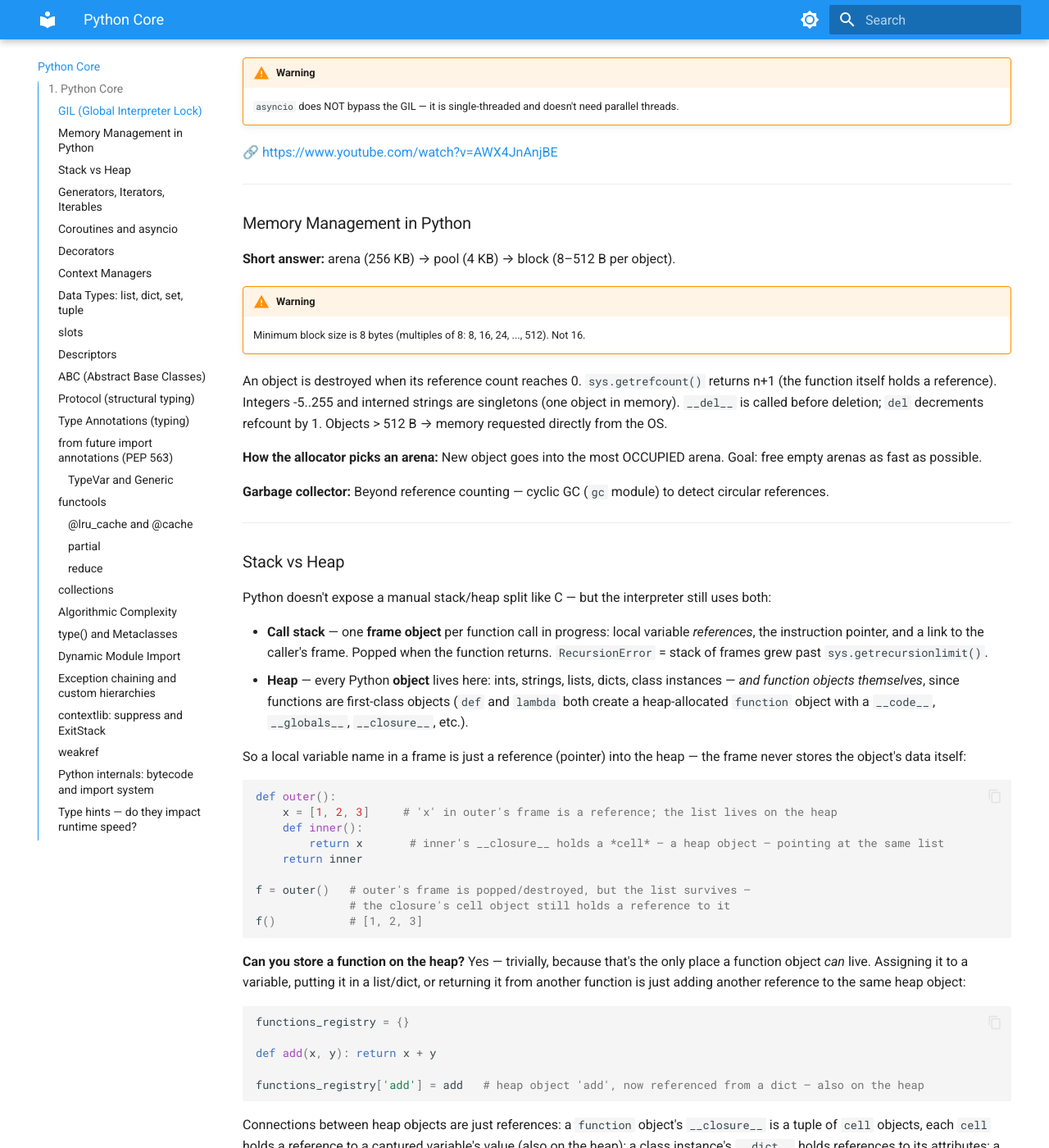
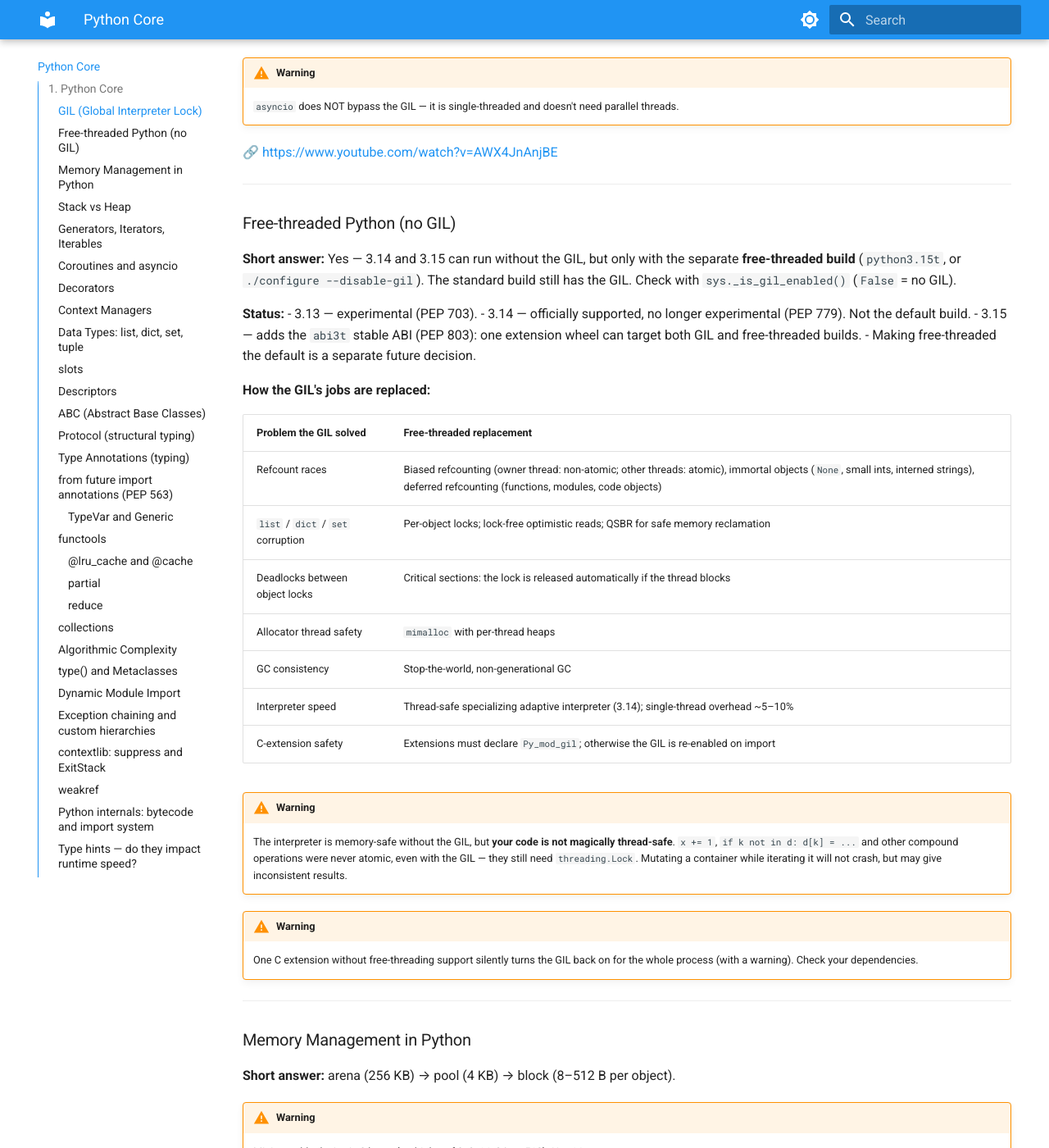
Before and after one commit to spiritEcosse/senior-kb, an MkDocs documentation site: the page built from docs/python-core.md, in a window 1280 px wide and 1400 px high, scrolled down 653 px. Shown: the whole window at 82% size. Built offline with MkDocs 1.6.1 and Material for MkDocs 9.7.7, drawn with Linux system fonts in a browser that asks for light colours; some of the changed text lies outside the part shown.

Commit message:
Add free-threaded Python (no GIL) section to python-core
Co-Authored-By: Claude Sonnet 5.5 <noreply@anthropic.com>
Claude-Session: https://claude.ai/code/session_014q7K3kB7XV1qohcAZ7tKxy

```diff
--- a/docs/python-core.md
+++ b/docs/python-core.md
@@ -17,12 +17,43 @@ A thread holds the GIL and executes bytecode. After the interval (`sys.getswitch
 3. GIL workarounds:
 - `multiprocessing` — separate interpreter per process
 - C extensions (NumPy, Pillow) — explicitly release the GIL during heavy computation
-- Free-threaded CPython (Python 3.13+, PEP 703, experimental)
+- Free-threaded CPython (`python3.14t` / `3.15t`, PEP 703) — officially supported since 3.14 (PEP 779), still opt-in; see the next section
 
 !!! warning
     `asyncio` does NOT bypass the GIL — it is single-threaded and doesn't need parallel threads.
 
 🔗 [https://www.youtube.com/watch?v=AWX4JnAnjBE](https://www.youtube.com/watch?v=AWX4JnAnjBE)
+
+---
+
+### Free-threaded Python (no GIL)
+
+**Short answer:**
+Yes — 3.14 and 3.15 can run without the GIL, but only with the separate **free-threaded build** (`python3.15t`, or `./configure --disable-gil`). The standard build still has the GIL. Check with `sys._is_gil_enabled()` (`False` = no GIL).
+
+**Status:**
+- 3.13 — experimental (PEP 703).
+- 3.14 — officially supported, no longer experimental (PEP 779). Not the default build.
+- 3.15 — adds the `abi3t` stable ABI (PEP 803): one extension wheel can target both GIL and free-threaded builds.
+- Making free-threaded the default is a separate future decision.
+
+**How the GIL's jobs are replaced:**
+
+| Problem the GIL solved | Free-threaded replacement |
+|---|---|
+| Refcount races | Biased refcounting (owner thread: non-atomic; other threads: atomic), immortal objects (`None`, small ints, interned strings), deferred refcounting (functions, modules, code objects) |
+| `list` / `dict` / `set` corruption | Per-object locks; lock-free optimistic reads; QSBR for safe memory reclamation |
+| Deadlocks between object locks | Critical sections: the lock is released automatically if the thread blocks |
+| Allocator thread safety | `mimalloc` with per-thread heaps |
+| GC consistency | Stop-the-world, non-generational GC |
+| Interpreter speed | Thread-safe specializing adaptive interpreter (3.14); single-thread overhead ~5–10% |
+| C-extension safety | Extensions must declare `Py_mod_gil`; otherwise the GIL is re-enabled on import |
+
+!!! warning
+    The interpreter is memory-safe without the GIL, but **your code is not magically thread-safe**. `x += 1`, `if k not in d: d[k] = ...` and other compound operations were never atomic, even with the GIL — they still need `threading.Lock`. Mutating a container while iterating it will not crash, but may give inconsistent results.
+
+!!! warning
+    One C extension without free-threading support silently turns the GIL back on for the whole process (with a warning). Check your dependencies.
 
 ---
 
```
